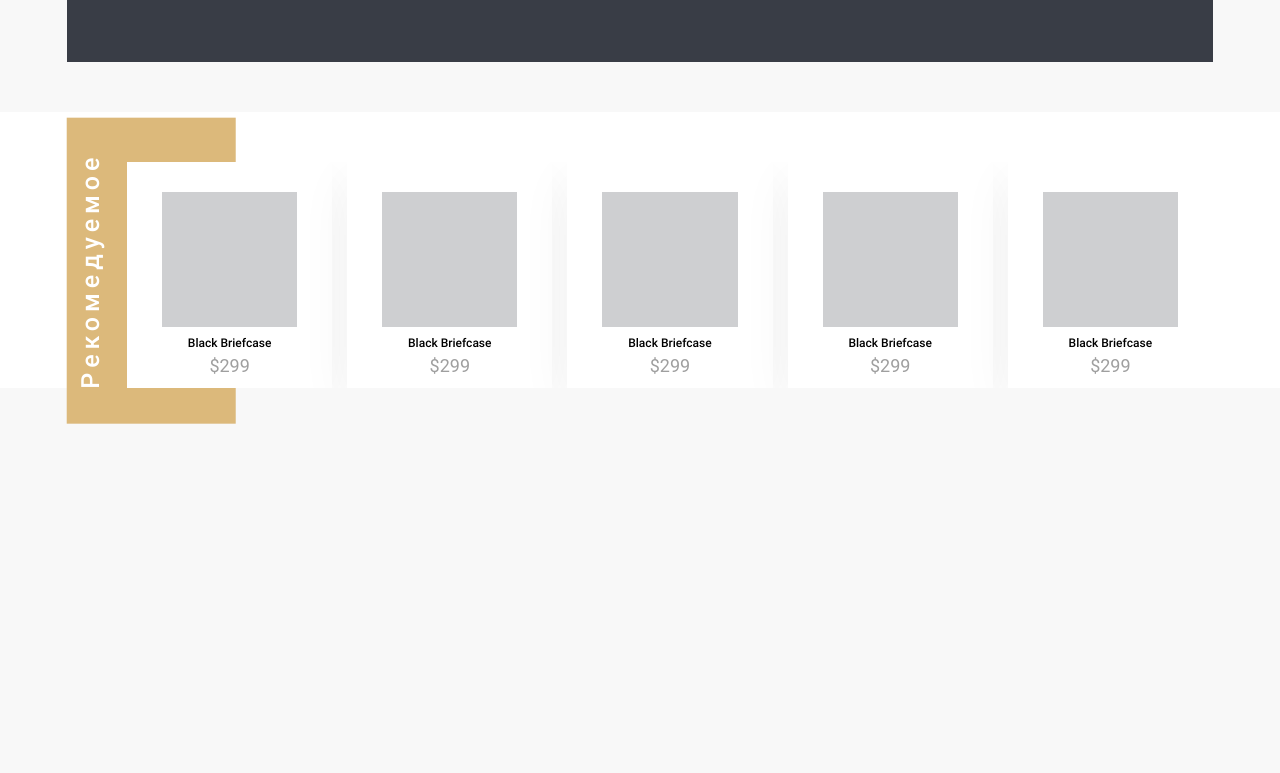
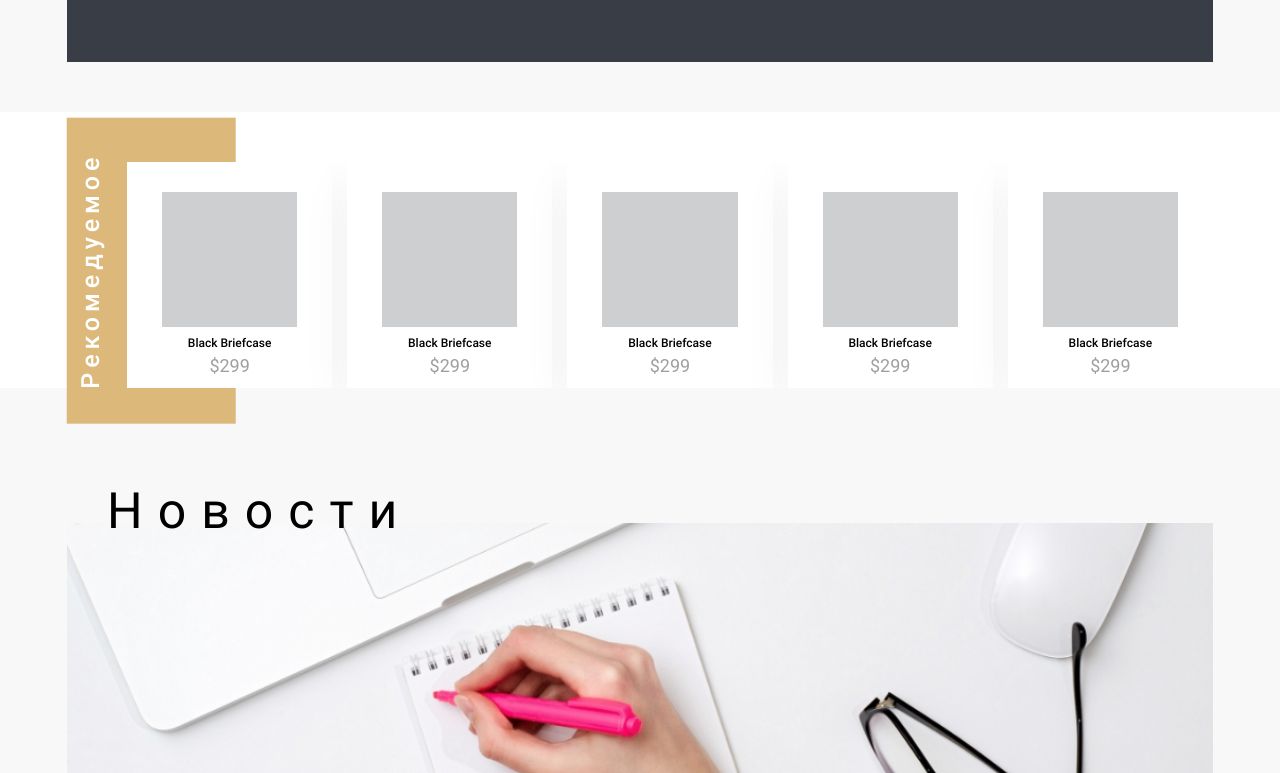
Before and after one commit to acr0matic/ori-gogo, a website: page src/index.html in a window 1280 px wide. Shown: the part 1196-1969 px from the top of the page. Before the commit the page ends 1620 px from the top, so only its background shows below. Drawn offline with nearby package versions, Linux system fonts and the light colour scheme; files that its build step writes are made by us from their sources.

Commit message:
feat: верстка "новости"

```diff
--- a/src/index.html
+++ b/src/index.html
@@ -461,6 +461,8 @@
                       <div class="recommended-item__price">$299</div>
                     </div>
                     <!-- /.recommended-item__content -->
+
+                    <a class="stretched-link" href=""></a>
                   </div>
                   <!-- /.recommended__item recommended-item -->
                 </div>
@@ -478,6 +480,8 @@
                       <div class="recommended-item__price">$299</div>
                     </div>
                     <!-- /.recommended-item__content -->
+
+                    <a class="stretched-link" href=""></a>
                   </div>
                   <!-- /.recommended__item recommended-item -->
                 </div>
@@ -495,6 +499,8 @@
                       <div class="recommended-item__price">$299</div>
                     </div>
                     <!-- /.recommended-item__content -->
+
+                    <a class="stretched-link" href=""></a>
                   </div>
                   <!-- /.recommended__item recommended-item -->
                 </div>
@@ -512,6 +518,8 @@
                       <div class="recommended-item__price">$299</div>
                     </div>
                     <!-- /.recommended-item__content -->
+
+                    <a class="stretched-link" href=""></a>
                   </div>
                   <!-- /.recommended__item recommended-item -->
                 </div>
@@ -529,6 +537,8 @@
                       <div class="recommended-item__price">$299</div>
                     </div>
                     <!-- /.recommended-item__content -->
+
+                    <a class="stretched-link" href=""></a>
                   </div>
                   <!-- /.recommended__item recommended-item -->
                 </div>
@@ -541,6 +551,22 @@
           <!-- /.recommended__slider slider -->
         </div>
         <!-- /.recommended -->
+      </div>
+      <!-- /.container -->
+    </section>
+
+    <section id="news" class="section">
+      <div class="container">
+        <div class="news">
+          <h2 class="section__title news__title">Новости</h2>
+          <div class="news__picture">
+            <a href="">
+              <img src="img/page/main/news/picture.jpg" alt="" class="news__image image image--cover">
+            </a>
+          </div>
+          <!-- /.news__picture -->
+        </div>
+        <!-- /.news -->
       </div>
       <!-- /.container -->
     </section>
--- a/src/scss/layout/_layout.scss
+++ b/src/scss/layout/_layout.scss
@@ -14,3 +14,4 @@
 @import "pages/main/hero.scss";
 @import "pages/main/promotion/main";
 @import "pages/main/recommended/main";
+@import "pages/main/news";
--- /dev/null
+++ b/src/scss/layout/pages/main/_news.scss
@@ -0,0 +1,27 @@
+#news {
+  margin-top: 85px;
+}
+
+.news {
+  position: relative;
+
+  &__title {
+    position: absolute;
+    left: 40px;
+    top: -40px;
+
+    font-size: 50px;
+    font-weight: $weight-Regular;
+
+    letter-spacing: 15px;
+  }
+
+  &__picture {
+    width: 100%;
+    height: 250px;
+  }
+
+  &__image {
+
+  }
+}
```
Also changed, not shown: src/img/page/main/news/picture.jpg (added).
